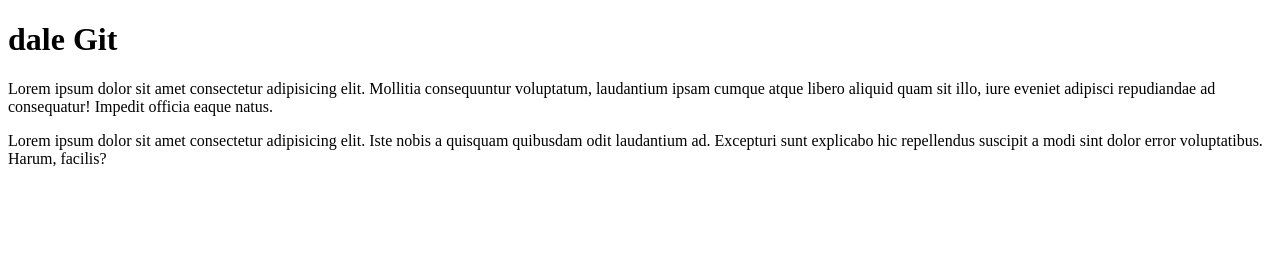
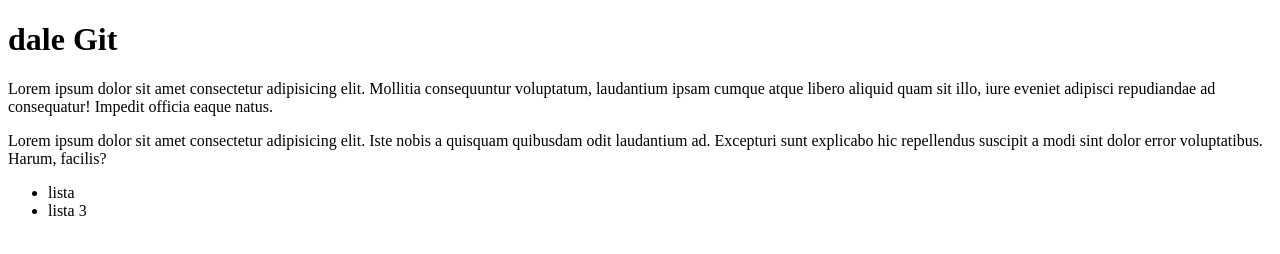
Before and after one commit to rsebastiancares/prueba, a plain HTML site: page index.html in a window 1280 px wide. Drawn offline with Linux system fonts and the light colour scheme.

Commit message:
lista en rama

```diff
--- a/index.html
+++ b/index.html
@@ -15,6 +15,10 @@
 
     <p>Lorem ipsum dolor sit amet consectetur adipisicing elit. Iste nobis a quisquam quibusdam odit laudantium ad.
         Excepturi sunt explicabo hic repellendus suscipit a modi sint dolor error voluptatibus. Harum, facilis?</p>
-</body>
+<ul>
+    <li>lista</li>
+    <li>lista 3</li>
+</ul>
+    </body>
 
 </html>
```
